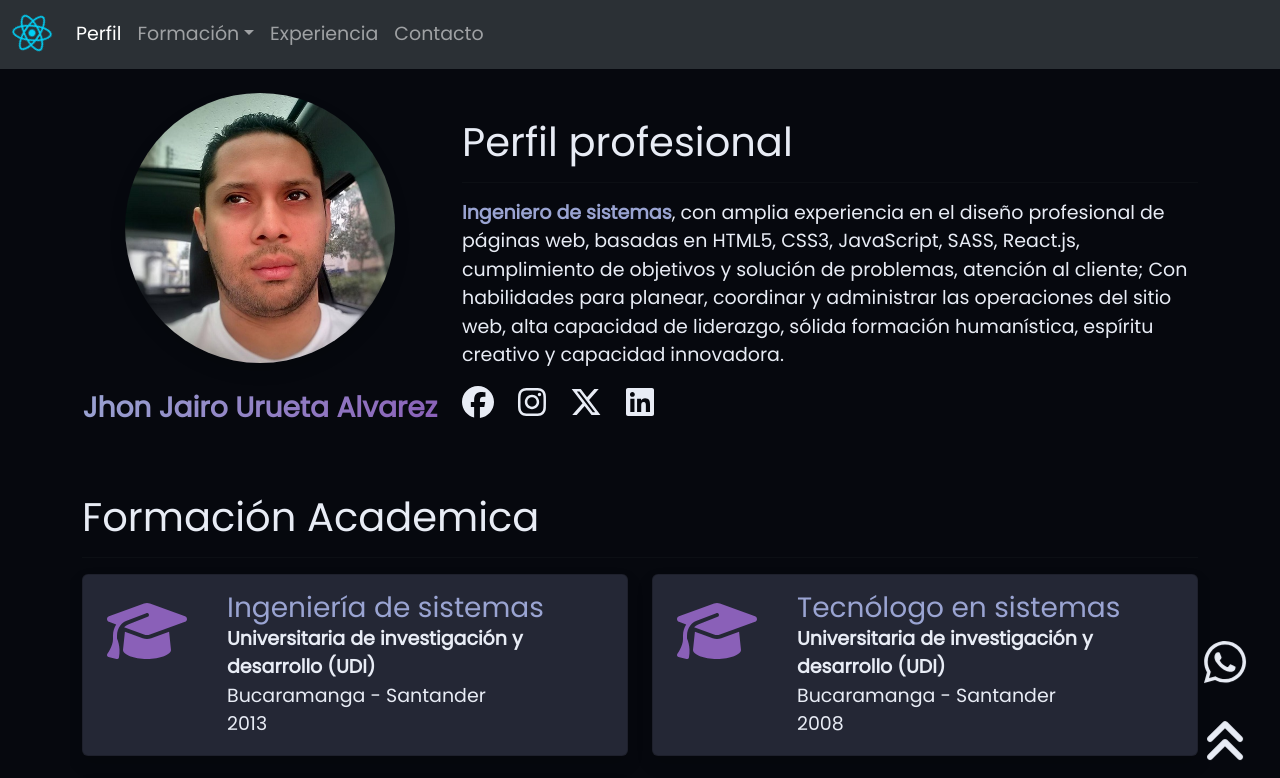
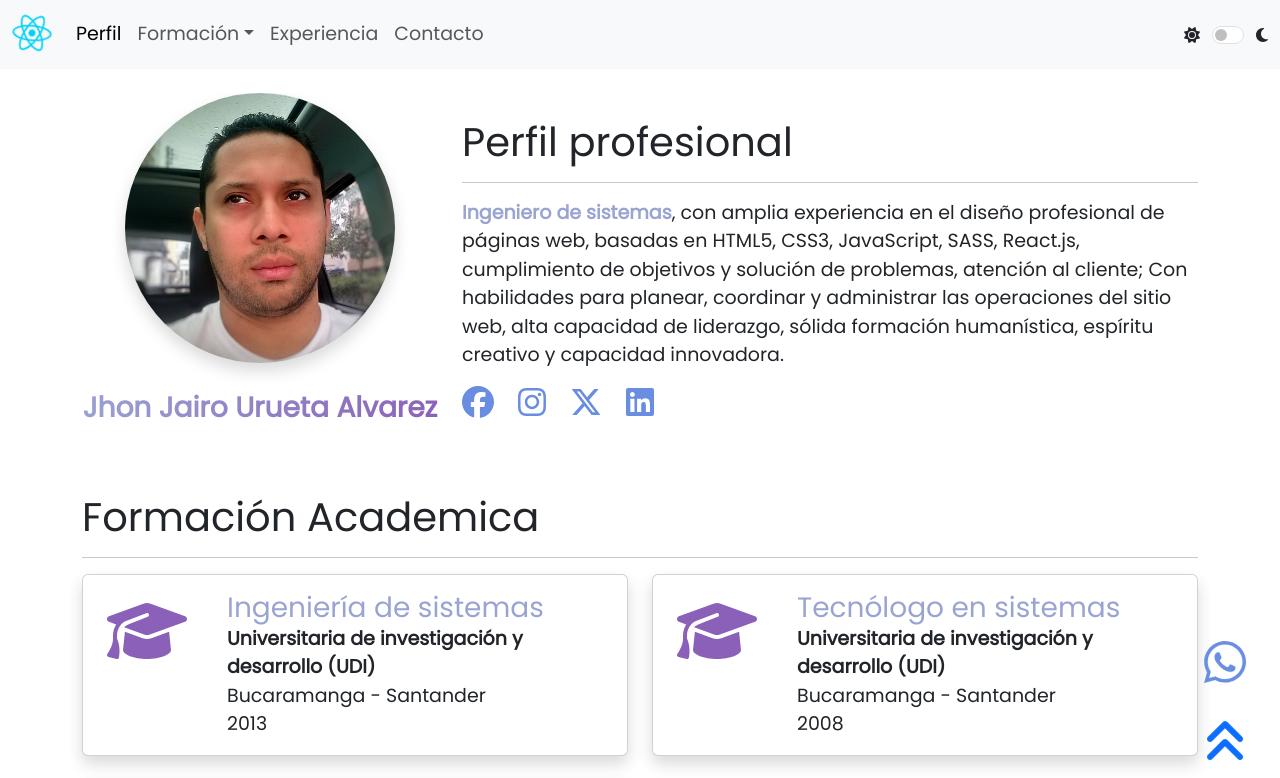
Before and after one commit to jhonuru/website, a React (Vite) app: page / in a window 1280 px wide. Shown: the top 778 px of the page. Built offline with nearby package versions, Linux system fonts and the light colour scheme.

Commit message:
Modo oscuro

```diff
--- a/index.html
+++ b/index.html
@@ -12,7 +12,7 @@
     <meta name="viewport" content="width=device-width, initial-scale=1.0" />
     <title>CV - jhon Jairo Urueta Alvarez</title>
   </head>
-  <body>
+  <body data-bs-theme="light">
     <div id="root"></div>
     <script type="module" src="/src/main.jsx"></script>
   </body>
--- a/src/components/Navbar.jsx
+++ b/src/components/Navbar.jsx
@@ -3,12 +3,19 @@ import { FontAwesomeIcon } from '@fortawesome/react-fontawesome'
 import { faReact } from '@fortawesome/free-brands-svg-icons'
 
 export function Navbar() {
-  return(
+
+  function modeDark() {
+    var element = document.body;
+    element.dataset.bsTheme =
+      element.dataset.bsTheme == "light" ? "dark" : "light"
+  }
+
+  return (
     <>
-      <nav className="navbar bg-dark navbar-expand-md bg-body-tertiary" data-bs-theme="dark">
+      <nav className="navbar bg-dark navbar-expand-md bg-body-tertiary">
         <div className="container-fluid">
           <Link className="navbar-brand" to={"/website"}>
-            <FontAwesomeIcon icon={faReact} size='2x' style={{ color:'#00D1F7'}} className="ani1" />
+            <FontAwesomeIcon icon={faReact} size='2x' style={{ color: '#00D1F7' }} className="ani1" />
           </Link>
           <button className="navbar-toggler" type="button" data-bs-toggle="collapse" data-bs-target="#navbarSupportedContent" aria-controls="navbarSupportedContent" aria-expanded="false" aria-label="Toggle navigation">
             <span className="navbar-toggler-icon"></span>
@@ -35,6 +42,13 @@ export function Navbar() {
               </li>
             </ul>
           </div>
+          <div className="row">
+            <div className="col-auto d-flex align-items-center">
+              <FontAwesomeIcon icon="fa-solid fa-sun" />
+              <div className="form-check form-switch mx-2 d-flex justify-content-center"><input className="form-check-input p-2" type="checkbox" role="switch" id="flexSwitchCheckCheked" onClick={modeDark} /></div>
+              <FontAwesomeIcon icon="fa-solid fa-moon" />
+            </div>
+          </div>
         </div>
       </nav>
     </>
--- a/src/styles/App.sass
+++ b/src/styles/App.sass
@@ -1,44 +1,31 @@
-$color-text: #e8ecf5
-$color-background: #06080e
-
-$color-primary: #9aa4d2
-$color-secundary: #412f6a
-$color-accent: #8a60b8
-$color-content: #242735
-
-body
-  background-color: $color-background !important
-
 h1,h2,h3,p
-  color: $color-text !important
   font-size: 19px
 
 ul
   li
-    color: $color-text !important
     font-size: 19px
 
 .bg
   &-c1
-    background-color: $color-content !important
+    background-color: #242735
     height: 100% !important
   &-c2
-    color: $color-text
+    color: #698de0
     transition: all 0.5s ease-out
   &-c2:hover
-    color: $color-accent
+    color: #8a60b8
   &-c3
-    color: $color-accent
+    color: #8a60b8
   &-c4
     color: #68b352
 
 .txt
   &-c1
-    background: linear-gradient(120deg,$color-primary,$color-accent)
+    background: linear-gradient(120deg,#9aa4d2,#8a60b8)
     -webkit-background-clip: text
     -webkit-text-fill-color: transparent
   &-c2
-    color: $color-primary !important
+    color: #9aa4d2 !important
 
 .btnTop1
   z-index: 2
@@ -50,9 +37,9 @@ ul
   transition: all 0.5s ease-out
   transform: scale(1.5)
   animation: pulse 2s infinite
-  color: $color-text !important
+  color: #698de0 important
 .btnTop1:hover
-  color: $color-accent !important
+  color: #8a60b8 !important
 
 .btnTop2
   z-index: 2
@@ -64,7 +51,7 @@ ul
   transition: all 0.5s ease-out
   transform: scale(1.5)
   animation: pulse 2s infinite
-  color: $color-text !important
+  color: #698de0 !important
 .btnTop2:hover
   color: #73e43f !important
 
```
Also changed, not shown: src/routes/Routes.jsx (+4 -4 lines).
